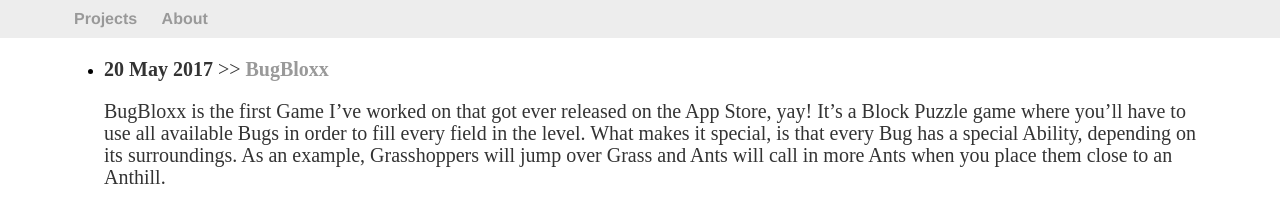
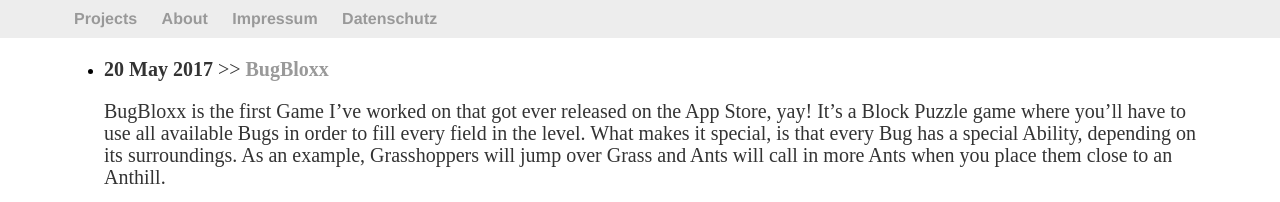
Before and after one commit to Jacudibu/jacudibu.github.io, a Jekyll site: the page built from index.html, in a window 1280 px wide and 900 px high. Shown: the top 202 px of the window. Built offline with Jekyll 4.4.1, drawn with Linux system fonts in a browser that asks for light colours.

Commit message:
Added links to Datenschutz and Impressum

```diff
--- a/_layouts/default.html
+++ b/_layouts/default.html
@@ -14,6 +14,8 @@
 							<!--<li><a href="/">Home</a></li>-->
 							<li><a href="/projects">Projects</a></li>
 							<li><a href="/about">About</a></li>
+							<li><a href="/impressum">Impressum</a></li>
+							<li><a href="/datenschutz">Datenschutz</a></li>
 						</ul>
 					</nav>
 				</div> <!-- #header -->
--- a/datenschutz/index.html
+++ b/datenschutz/index.html
@@ -2,7 +2,7 @@
 layout: page
 title: Datenschutzerkärung (DSGVO)
 ---
-
+<h3>Datenschutz (DSGVO)</h3>
 <p><strong>Allgemeiner Hinweis und Pflichtinformationen</strong></p>
 <p><strong>Benennung der verantwortlichen Stelle</strong></p>
 <p>Die verantwortliche Stelle für die Datenverarbeitung auf dieser Website ist:</p>
```
Also changed, not shown: 1 other file.
